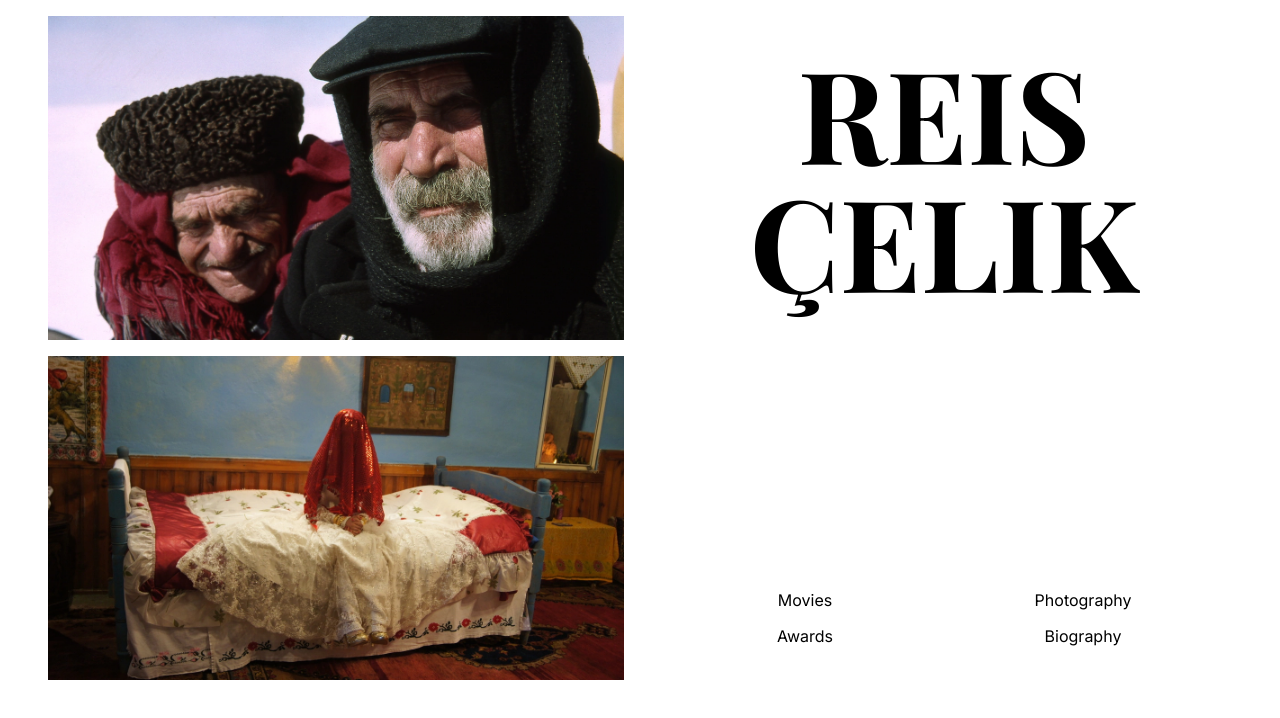
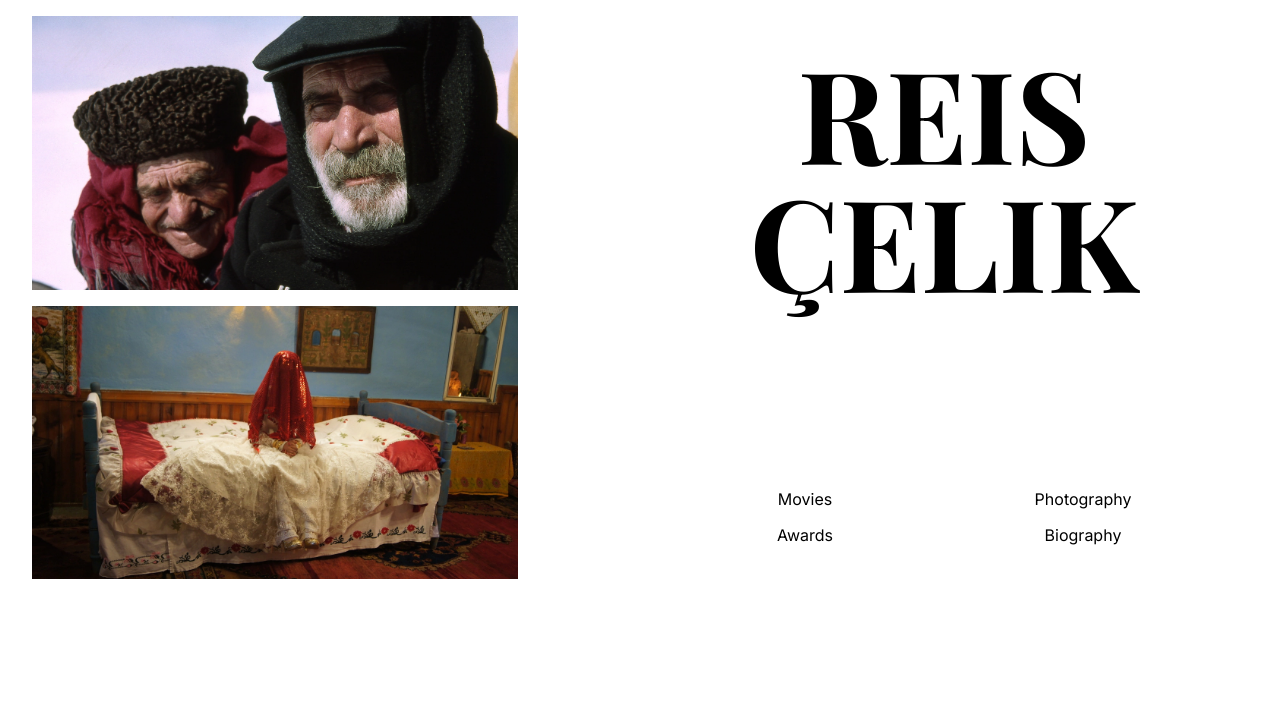
Before and after one commit to Lagsi/reis, a Next.js app: page / in a window 1280 px wide. Shown: the top 718 px of the page. Built offline with nearby package versions, Linux system fonts and the light colour scheme.

Commit message:
some layout modifications

```diff
--- a/app/page.tsx
+++ b/app/page.tsx
@@ -5,14 +5,14 @@ import Link from "next/link";
 
 export default function Home() {
   return (
-    <main className="min-h-screen p-4 md:px-8 md:pb-4 lg:flex lg:justify-between lg:flex-col">
+    <main className="min-h-screen p-4 md:px-8 md:pb-4 lg:flex lg:justify-between mx-auto max-w-7xl lg:flex-col">
       <div className="grid lg:grid-cols-2 lg:justify-between h-full">
-        <div className="flex flex-col gap-4 items-center">
-          <div className="h-1/2 w-full max-w-xl md:w-[600px] relative">
-            <Image src={intrasigence} alt="portrait" style={{ objectFit: "cover" }} />
+        <div className="flex flex-col gap-4 items-center lg:w-4/5">
+          <div className="w-full max-w-lg">
+            <Image src={intrasigence} alt="portrait"/>
           </div>
-          <div className="h-1/2 w-full max-w-xl md:w-[600px] relative ">
-            <Image src={night} alt="portrait" style={{ objectFit: "cover" }} />
+          <div className="w-full max-w-lg">
+            <Image src={night} alt="portrait"/>
           </div>
         </div>
         <div className="flex items-center justify-center order-first md:p-8 lg:order-last lg:flex-col lg:justify-between lg:items-center">
@@ -22,16 +22,16 @@ export default function Home() {
           <nav className="hidden lg:block lg:w-full">
             <ul className="grid grid-cols-2 justify-items-center gap-3 mt-8 x lg:max-w-xl lg:mx-auto">
               <li>
-                <Link className="hover:opacity-50" href={"/movies"}>Movies</Link>
+                <Link className="hover:opacity-50 w-2/3" href={"/movies"}>Movies</Link>
               </li>
               <li>
-                <Link className="hover:opacity-50" href={"/photos"}>Photography</Link>
+                <Link className="hover:opacity-50 w-2/3" href={"/photos"}>Photography</Link>
               </li>
               <li>
-                <Link className="hover:opacity-50" href={"/awards"}>Awards</Link>
+                <Link className="hover:opacity-50 w-2/3" href={"/awards"}>Awards</Link>
               </li>
               <li>
-                <Link className="hover:opacity-50" href={"/bio"}>Biography</Link>
+                <Link className="hover:opacity-50 w-2/3" href={"/bio"}>Biography</Link>
               </li>
             </ul>
           </nav>
```
